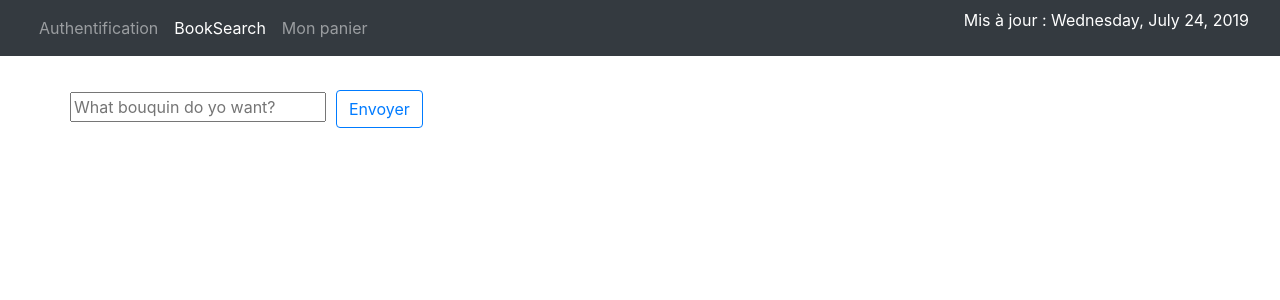
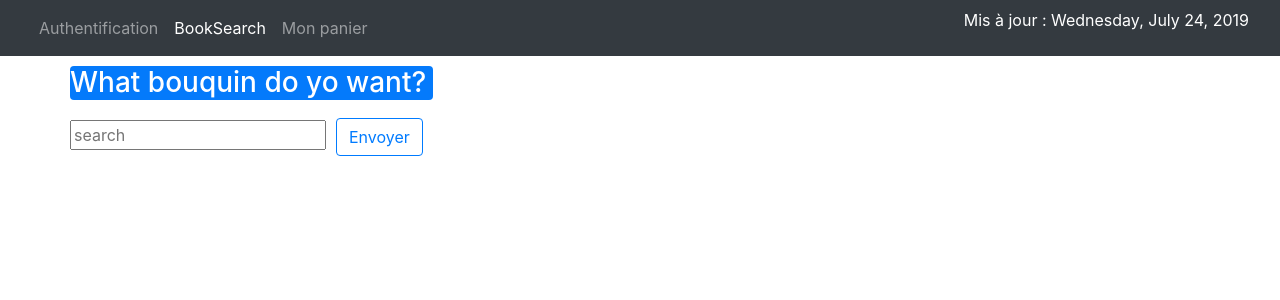
Before and after one commit to BennyBalcoon/book-store, an Angular app: page /auth in a window 1280 px wide. Both pictures are taken after a click on the button "Se connecter". Shown: the top 300 px of the page. Built offline with nearby package versions, Linux system fonts and the light colour scheme.

Commit message:
search style

```diff
--- a/src/app/book-list/book-list.component.css
+++ b/src/app/book-list/book-list.component.css
@@ -6,3 +6,10 @@ dl {
     border-bottom: 2px solid #047AFB;
     padding-bottom: 10px;
 }
+
+h3 {
+    background-color: #047AFB;
+    color: white;
+    margin-top: 10px;
+    border-radius: 4px;
+}
--- a/src/app/book-list/book-list.component.html
+++ b/src/app/book-list/book-list.component.html
@@ -1,5 +1,7 @@
-<br>
-<input [(ngModel)]="searchQuery" (keydown.enter)="search()" placeholder="What bouquin do yo want?"/>
+<div class="title">
+    <h3>What bouquin do yo want?</h3>
+</div>
+<input [(ngModel)]="searchQuery" (keydown.enter)="search()" placeholder="search"/>
 <button class="btn btn-outline-primary" (click)="search()">Envoyer</button>
 <div *ngIf="searchResults != null">
     <dl *ngFor="let book of searchResults.items">
```
